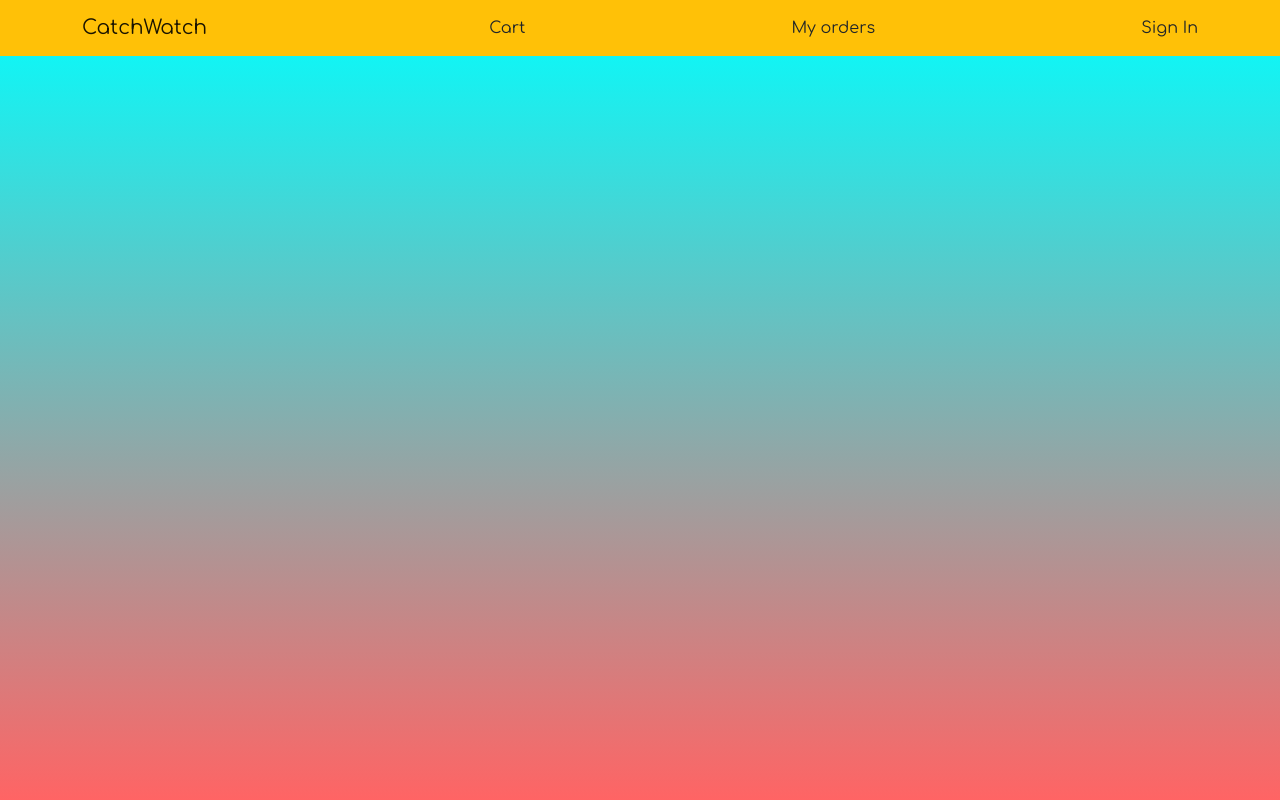
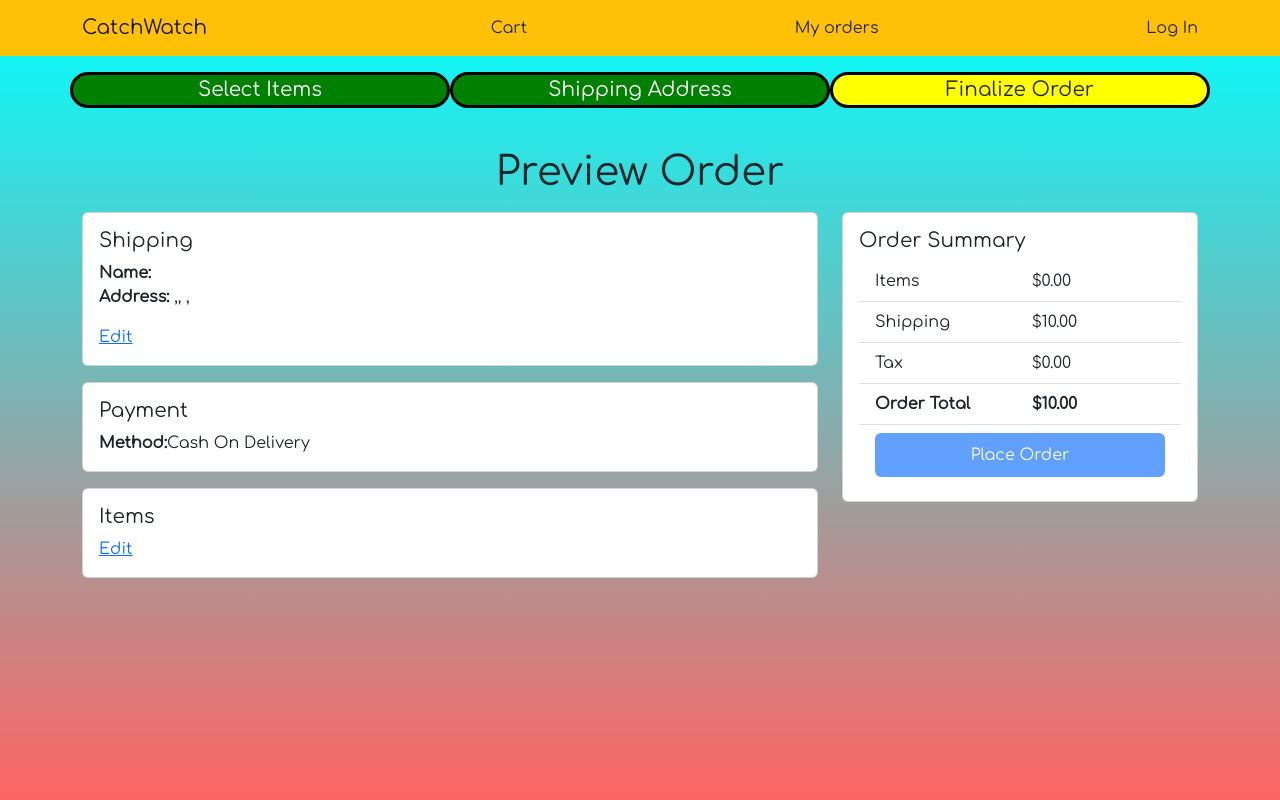
Before and after one commit to arajv11/NJITMilestone3, a React (Create React App) app in the folder frontend/: page /placeorder in a window 1280 px wide. Built offline with nearby package versions, Linux system fonts and the light colour scheme.

Commit message:
added logic to preview users current order

```diff
--- a/frontend/src/App.js
+++ b/frontend/src/App.js
@@ -11,9 +11,10 @@ import { Store } from './Store';
 import HomePage from './pages/HomePage';
 import ItemPage from './pages/ItemPage';
 import EnrollmentPage from './pages/EnrollmentPage';
-import SignInPage from './pages/SignInPage';
+import LogInPage from './pages/LogInPage';
 import CartPage from './pages/CartPage';
 import ShippingAddressPage from './pages/ShippingAddressPage';
+import PlaceOrderPage from './pages/PlaceOrderPage';
 
 function App() {
   const { state, dispatch: ctxDispatch } = useContext(Store);
@@ -47,18 +48,22 @@ function App() {
                 My orders
               </Link>
               {userInfo ? (
-                <NavDropdown title={userInfo.name} id="basic-nav-dropdown">
+                <NavDropdown
+                  title={userInfo.name}
+                  id="basic-nav-dropdown"
+                  align="end"
+                >
                   <Link
                     className="dropdown-item"
                     to="#logout"
                     onClick={logOutHandler}
                   >
-                    Sign Out
+                    Log Out
                   </Link>
                 </NavDropdown>
               ) : (
-                <Link className="nav-link" to="/signin">
-                  Sign In
+                <Link className="nav-link" to="/login">
+                  Log In
                 </Link>
               )}
             </Container>
@@ -68,10 +73,11 @@ function App() {
           <Container className="mt-3">
             <Routes>
               <Route path="item/:slug" element={<ItemPage />} />
-              <Route path="/signIn" element={<SignInPage />} />
+              <Route path="/login" element={<LogInPage />} />
               <Route path="/enroll" element={<EnrollmentPage />} />
               <Route path="/cart" element={<CartPage />} />
               <Route path="/shipping" element={<ShippingAddressPage />} />
+              <Route path="/placeorder" element={<PlaceOrderPage />} />
               <Route path="/" element={<HomePage />} />
             </Routes>
           </Container>
--- a/frontend/src/index.css
+++ b/frontend/src/index.css
@@ -12,6 +12,14 @@ body {
 
 main {
   flex: 1;
+}
+
+.dropdown-item {
+  text-align: right;
+}
+
+#basic-nav-dropdown {
+  padding: 2px;
 }
 
 .btn-primary {
--- a/frontend/src/pages/CartPage.js
+++ b/frontend/src/pages/CartPage.js
@@ -34,7 +34,7 @@ export default function CartPage() {
   };
 
   const checkoutHandler = () => {
-    navigate('/signin?redirect=/shipping');
+    navigate('/login?redirect=/shipping');
   };
 
   return (
--- a/frontend/src/pages/EnrollmentPage.js
+++ b/frontend/src/pages/EnrollmentPage.js
@@ -88,7 +88,7 @@ export default function EnrollmentPage() {
         </div>
         <div className="mb-3">
           Already have an account?{' '}
-          <Link to={`/enroll?redirect=${redirect}`}>Sign In</Link>
+          <Link to={`/enroll?redirect=${redirect}`}>Log In</Link>
         </div>
       </Form>
     </Container>
--- a/frontend/src/pages/SignInPage.js
+++ b/frontend/src/pages/LogInPage.js
@@ -9,7 +9,7 @@ import { Store } from '../Store';
 import { toast } from 'react-toastify';
 import { getError } from '../utils';
 
-export default function SignInPage() {
+export default function LogInPage() {
   const navigate = useNavigate();
   const { search } = useLocation();
   const redirectInUrl = new URLSearchParams(search).get('redirect');
@@ -24,7 +24,7 @@ export default function SignInPage() {
   const submitHandler = async (e) => {
     e.preventDefault();
     try {
-      const { data } = await axios.post('/api/users/signin', {
+      const { data } = await axios.post('/api/users/login', {
         email,
         password,
       });
@@ -45,9 +45,9 @@ export default function SignInPage() {
   return (
     <Container className="small-container">
       <Helmet>
-        <title>Sign In</title>
+        <title>Log In</title>
       </Helmet>
-      <h1 className="my-3">Sign In</h1>
+      <h1 className="my-3">Log In</h1>
       <Form onSubmit={submitHandler}>
         <Form.Group className="mb-3" controlId="email">
           <Form.Label>Email</Form.Label>
@@ -66,7 +66,7 @@ export default function SignInPage() {
           />
         </Form.Group>
         <div className="mb-3">
-          <Button type="submit">Sign In</Button>
+          <Button type="submit">Log In</Button>
         </div>
         <div className="mb-3">
           Don't have an account?{' '}
--- /dev/null
+++ b/frontend/src/pages/PlaceOrderPage.js
@@ -0,0 +1,191 @@
+import axios from 'axios';
+import React, { useContext, useReducer } from 'react';
+import { Helmet } from 'react-helmet-async';
+import { Link, useNavigate } from 'react-router-dom';
+import Row from 'react-bootstrap/Row';
+import Col from 'react-bootstrap/Col';
+import Card from 'react-bootstrap/Card';
+import Button from 'react-bootstrap/Button';
+import ListGroup from 'react-bootstrap/ListGroup';
+import { toast } from 'react-toastify';
+import { getError } from '../utils';
+import { Store } from '../Store';
+import CheckoutSteps from '../components/CheckoutSteps';
+import LoadingBox from '../components/LoadingBox';
+
+const reducer = (state, action) => {
+  switch (action.type) {
+    case 'ORDER_CREATE_REQUEST':
+      return { ...state, loading: true };
+    case 'ORDER_CREATE_SUCCESS':
+      return { ...state, loading: true };
+    case 'ORDER_CREATE_FAIL':
+      return { ...state, loading: true };
+    default:
+      return state;
+  }
+};
+
+export default function PlaceOrderPage() {
+  const navigate = useNavigate();
+
+  const [{ loading }, dispatch] = useReducer(reducer, {
+    loading: false,
+  });
+
+  const { state, dispatch: ctxDispatch } = useContext(Store);
+  const { cart, userInfo } = state;
+
+  const round2 = (num) => Math.round(num * 100) / 100; // 123.2345 => 123.23
+  cart.itemsPrice = round2(
+    cart.cartItems.reduce((a, c) => a + c.quantity * c.price, 0)
+  );
+  cart.shippingPrice = cart.itemsPrice > 100 ? round2(0) : round2(10);
+  cart.taxPrice = round2(0.15 * cart.itemsPrice);
+  cart.totalPrice = round2(
+    cart.itemsPrice + cart.shippingPrice + cart.taxPrice
+  );
+
+  const placeOrderHandler = async () => {
+    try {
+      dispatch({ type: 'ORDER_CREATE_REQUEST' });
+
+      const { data } = await axios.post(
+        '/api/orders',
+        {
+          orderItems: cart.cartItems,
+          shippingAddress: cart.shippingAddress,
+          paymentMethod: cart.paymentMethod,
+          itemsPrice: cart.itemsPrice,
+          shippingPrice: cart.shippingPrice,
+          taxPrice: cart.taxPrice,
+          totalPrice: cart.totalPrice,
+        },
+        {
+          headers: {
+            authorization: `Bearer ${userInfo.token}`,
+          },
+        }
+      );
+      ctxDispatch({ type: 'CART_CLEAR' });
+      dispatch({ type: 'ORDER_CREATE_SUCCESS' });
+      localStorage.removeItem('cartItems');
+      navigate(`/order/${data.order._id}`);
+    } catch (err) {
+      dispatch({ type: 'ORDER_CREATE_FAIL' });
+      toast.error(getError(err));
+    }
+  };
+
+  return (
+    <div>
+      <CheckoutSteps step1 step2></CheckoutSteps>
+      <br />
+      <Helmet>
+        <title>Preview Order</title>
+      </Helmet>
+      <h1 className="my-3">Preview Order</h1>
+      <Row>
+        <Col md={8}>
+          <Card className="mb-3">
+            <Card.Body>
+              <Card.Title>Shipping</Card.Title>
+              <Card.Text>
+                <strong>Name: </strong> {cart.shippingAddress.fullName} <br />
+                <strong>Address: </strong> {cart.shippingAddress.address},
+                {cart.shippingAddress.city}, {cart.shippingAddress.postalCode},
+                {cart.shippingAddress.country}
+              </Card.Text>
+              <Link to="/shipping">Edit</Link>
+            </Card.Body>
+          </Card>
+
+          <Card className="mb-3">
+            <Card.Body>
+              <Card.Title>Payment</Card.Title>
+              <Card.Text>
+                <strong>Method:</strong>Cash On Delivery
+              </Card.Text>
+            </Card.Body>
+          </Card>
+
+          <Card className="mb-3">
+            <Card.Body>
+              <Card.Title>Items</Card.Title>
+              <ListGroup variant="flush">
+                {cart.cartItems.map((item) => (
+                  <ListGroup.Item key={item._id}>
+                    <Row className="align-items-center">
+                      <Col md={6}>
+                        <img
+                          src={item.image}
+                          alt={item.name}
+                          className="img-fluid rounded img-thumbnail"
+                        ></img>{' '}
+                        <Link to={`/item/${item.slug}`}>{item.name}</Link>
+                      </Col>
+                      <Col md={3}>
+                        <span>{item.quantity}</span>
+                      </Col>
+                      <Col md={3}>${item.price}</Col>
+                    </Row>
+                  </ListGroup.Item>
+                ))}
+              </ListGroup>
+              <Link to="/cart">Edit</Link>
+            </Card.Body>
+          </Card>
+        </Col>
+        <Col md={4}>
+          <Card>
+            <Card.Body>
+              <Card.Title>Order Summary</Card.Title>
+              <ListGroup variant="flush">
+                <ListGroup.Item>
+                  <Row>
+                    <Col>Items</Col>
+                    <Col>${cart.itemsPrice.toFixed(2)}</Col>
+                  </Row>
+                </ListGroup.Item>
+                <ListGroup.Item>
+                  <Row>
+                    <Col>Shipping</Col>
+                    <Col>${cart.shippingPrice.toFixed(2)}</Col>
+                  </Row>
+                </ListGroup.Item>
+                <ListGroup.Item>
+                  <Row>
+                    <Col>Tax</Col>
+                    <Col>${cart.taxPrice.toFixed(2)}</Col>
+                  </Row>
+                </ListGroup.Item>
+                <ListGroup.Item>
+                  <Row>
+                    <Col>
+                      <strong> Order Total</strong>
+                    </Col>
+                    <Col>
+                      <strong>${cart.totalPrice.toFixed(2)}</strong>
+                    </Col>
+                  </Row>
+                </ListGroup.Item>
+                <ListGroup.Item>
+                  <div className="d-grid">
+                    <Button
+                      type="button"
+                      onClick={placeOrderHandler}
+                      disabled={cart.cartItems.length === 0}
+                    >
+                      Place Order
+                    </Button>
+                    {loading && <LoadingBox></LoadingBox>}
+                  </div>
+                </ListGroup.Item>
+              </ListGroup>
+            </Card.Body>
+          </Card>
+        </Col>
+      </Row>
+    </div>
+  );
+}
--- a/frontend/src/pages/ShippingAddressPage.js
+++ b/frontend/src/pages/ShippingAddressPage.js
@@ -23,7 +23,7 @@ export default function ShippingAddressPage() {
 
   useEffect(() => {
     if (!userInfo) {
-      navigate('/signin?redirect=/shipping');
+      navigate('/login?redirect=/shipping');
     }
   }, [userInfo, navigate]);
 
```
Also changed, not shown: 1 other file (tests, documents, lock files or other folders).
